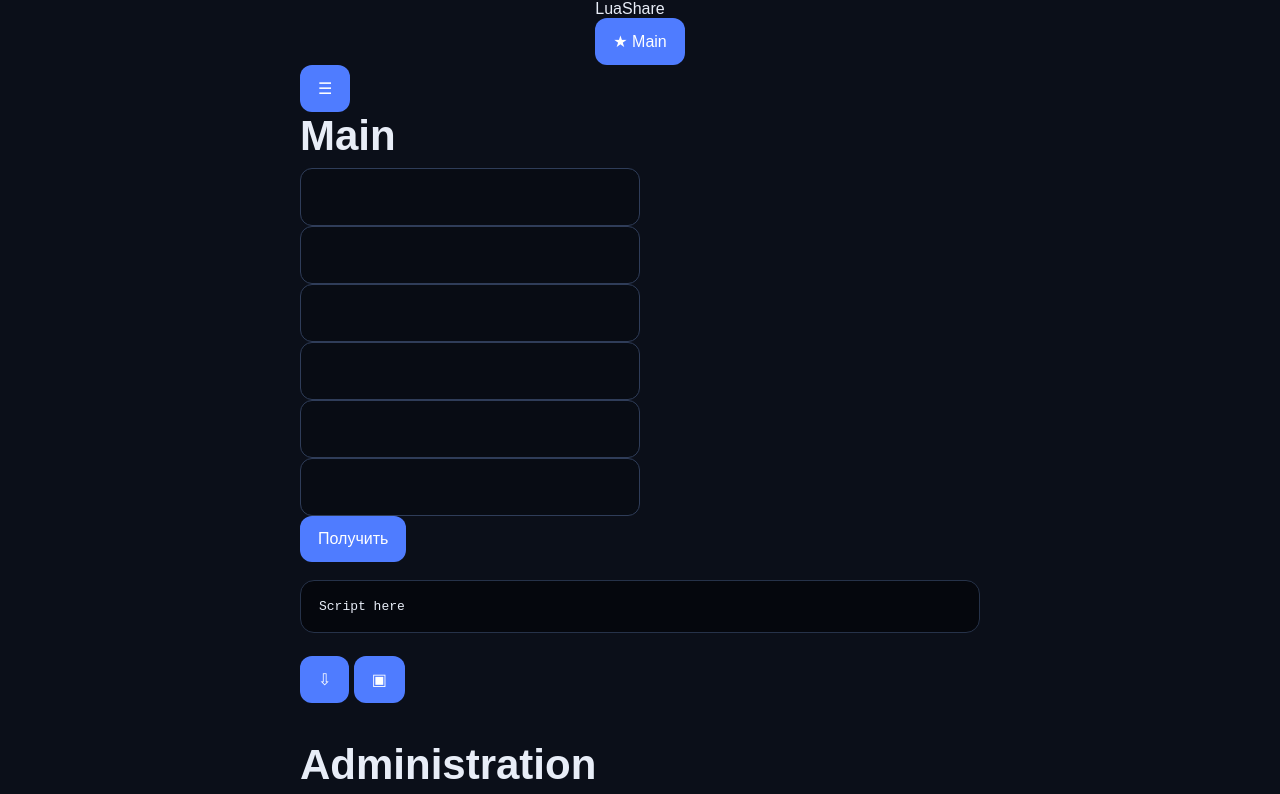
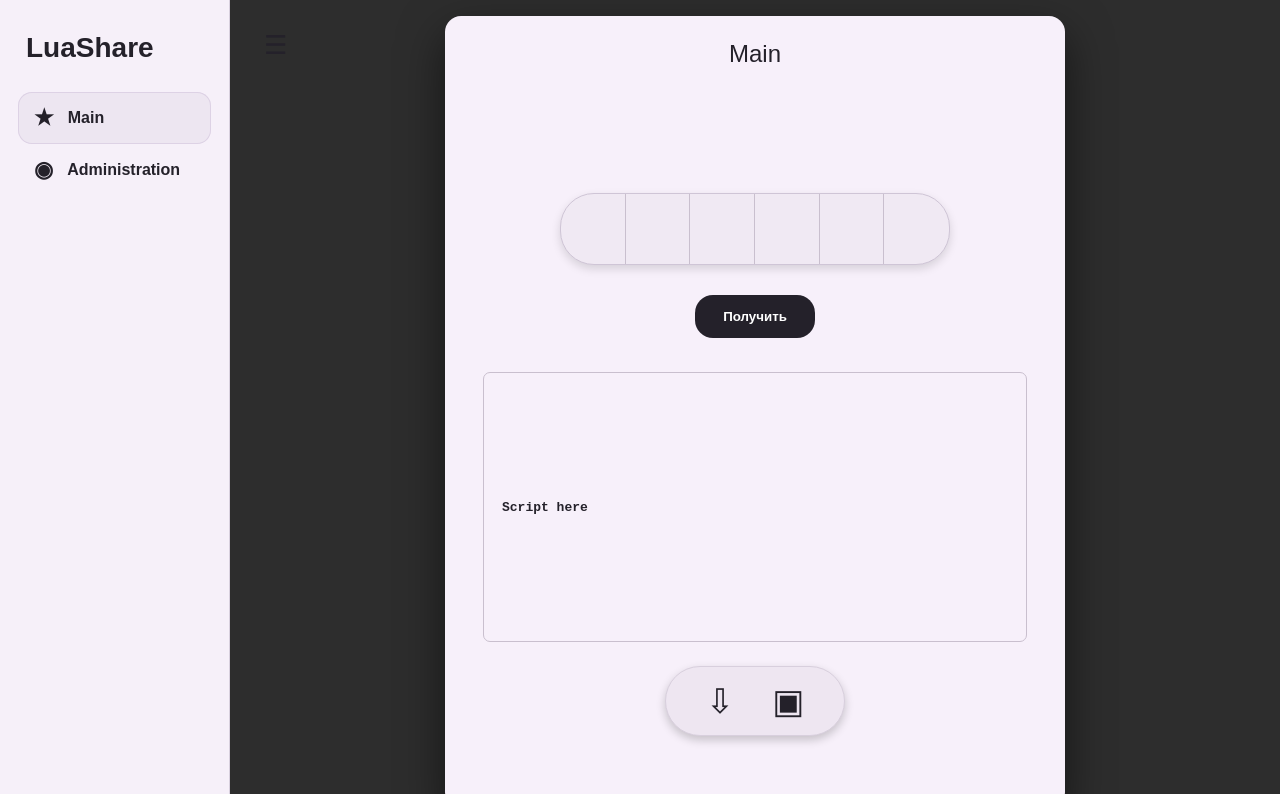
Before and after one commit to MACANHUB1/luashare, a plain HTML site: page index.html in a window 1280 px wide. Shown: the top 794 px of the page. Drawn offline with Linux system fonts and the light colour scheme.

Commit message:
Update style.css

```diff
--- a/style.css
+++ b/style.css
@@ -5,125 +5,239 @@
 body {
   margin: 0;
   min-height: 100vh;
+  background: #2d2d2d;
+  color: #24212a;
   font-family: Arial, sans-serif;
-  background: #0b0f19;
-  color: #e8edf7;
-  display: grid;
-  place-items: center;
+  overflow-x: hidden;
 }
 
-main {
-  width: min(680px, 92vw);
+.side {
+  position: fixed;
+  inset: 0 auto 0 0;
+  width: 230px;
+  background: #f6f0f9;
+  border-right: 1px solid #d8d0de;
+  padding: 18px;
+  z-index: 5;
+  transition: transform .25s ease;
 }
 
-.card {
-  background: #121827;
-  border: 1px solid #263249;
-  border-radius: 18px;
-  padding: 28px;
-  box-shadow: 0 20px 60px #0008;
+.brand {
+  font-size: 28px;
+  font-weight: 800;
+  margin: 14px 8px 28px;
+  color: #24212a;
+}
+
+.nav {
+  width: 100%;
+  height: 52px;
+  border: 0;
+  background: transparent;
+  border-radius: 14px;
+  color: #24212a;
+  font-size: 16px;
+  font-weight: 700;
+  display: flex;
+  align-items: center;
+  gap: 14px;
+  padding: 0 16px;
+  cursor: pointer;
+}
+
+.nav.active {
+  background: #ede6f1;
+  box-shadow: inset 0 0 0 1px #ddd2e5;
+}
+
+.nav span {
+  font-size: 22px;
+}
+
+.app {
+  min-height: 100vh;
+  margin-left: 230px;
+  padding: 16px;
+  display: flex;
+  align-items: center;
+  justify-content: center;
+}
+
+.hamb {
+  position: fixed;
+  top: 28px;
+  left: 258px;
+  width: 34px;
+  height: 34px;
+  border: 0;
+  background: transparent;
+  font-size: 26px;
+  cursor: pointer;
+  z-index: 6;
+  color: #24212a;
+}
+
+.page {
+  display: none;
+  width: min(620px, 94vw);
+  min-height: 470px;
+  background: #f7f0fa;
+  border-radius: 16px;
+  padding: 24px 38px 32px;
+  box-shadow: 0 18px 45px #0008;
+  position: relative;
+}
+
+.page.active {
+  display: block;
 }
 
 h1 {
-  margin: 0 0 8px;
-  font-size: 42px;
+  margin: 0 0 42px;
+  text-align: center;
+  font-size: 24px;
+  font-weight: 500;
 }
 
-p {
-  margin: 0 0 22px;
-  color: #aab5c9;
+.codeInput {
+  width: min(390px, 100%);
+  height: 72px;
+  margin: 125px auto 30px;
+  display: grid;
+  grid-template-columns: repeat(6, 1fr);
+  overflow: hidden;
+  border-radius: 34px;
+  border: 1px solid #cfc5d6;
+  background: #f0e9f3;
+  box-shadow: 0 4px 10px #0002;
 }
 
-.row {
-  display: flex;
-  gap: 10px;
+.codeInput input {
+  width: 100%;
+  border: 0;
+  border-right: 1px solid #c9bfce;
+  background: transparent;
+  color: #24212a;
+  font-size: 24px;
+  text-align: center;
+  outline: none;
 }
 
-input, textarea, button {
-  font: inherit;
-  border-radius: 12px;
-  border: 1px solid #2f3d59;
+.codeInput input:last-child {
+  border-right: 0;
 }
 
-input {
-  flex: 1;
-  padding: 14px;
-  background: #080c14;
+.primary {
+  display: block;
+  margin: 0 auto 34px;
+  border: 0;
+  border-radius: 18px;
+  padding: 14px 28px;
+  background: #24212a;
   color: #fff;
-  font-size: 24px;
-  letter-spacing: 8px;
-  text-align: center;
+  cursor: pointer;
+  font-weight: 700;
 }
 
-button {
-  padding: 14px 18px;
-  background: #4f7cff;
-  color: #fff;
-  cursor: pointer;
-  border: 0;
-}
-
-button:hover {
-  filter: brightness(1.1);
-}
-
-#msg {
-  min-height: 24px;
-  margin-top: 14px;
-  color: #ffcf5a;
+.scriptBox {
+  min-height: 270px;
+  border: 1px solid #c9bfce;
+  border-radius: 7px;
+  display: grid;
+  place-items: center;
+  background: #f7f0fa;
 }
 
 pre {
-  margin-top: 18px;
+  margin: 0;
+  width: 100%;
+  max-height: 250px;
+  overflow: auto;
   padding: 18px;
-  background: #05070d;
-  border: 1px solid #263249;
-  border-radius: 14px;
-  overflow: auto;
   white-space: pre-wrap;
+  text-align: left;
 }
 
-#copy {
-  margin-top: 10px;
+code {
+  color: #24212a;
+  font-weight: 700;
 }
 
-#menu {
-  position: fixed;
-  top: 18px;
-  right: 18px;
-  width: 52px;
-  height: 52px;
-  border-radius: 50%;
-  font-size: 24px;
+.actions {
+  width: max-content;
+  min-width: 180px;
+  height: 70px;
+  margin: 24px auto 0;
+  padding: 0 18px;
+  border-radius: 36px;
+  background: #eee6f1;
+  border: 1px solid #d8cfdd;
+  box-shadow: 0 4px 10px #0003;
+  display: flex;
+  align-items: center;
+  justify-content: center;
+  gap: 26px;
 }
 
-#admin {
-  position: fixed;
-  top: 0;
-  right: 0;
-  width: min(420px, 92vw);
-  height: 100vh;
-  background: #101725;
-  border-left: 1px solid #263249;
-  padding: 24px;
-  box-shadow: -20px 0 60px #0008;
+.actions.wide {
+  min-width: 330px;
 }
 
-#admin h2 {
-  margin-top: 0;
+.actions button {
+  border: 0;
+  background: transparent;
+  font-size: 34px;
+  line-height: 1;
+  color: #24212a;
+  cursor: pointer;
 }
 
 textarea {
   width: 100%;
-  height: 55vh;
-  resize: vertical;
-  padding: 14px;
-  background: #080c14;
-  color: #fff;
+  height: 270px;
+  margin-top: 28px;
+  resize: none;
+  border: 1px solid #c9bfce;
+  border-radius: 7px;
+  background: #f7f0fa;
+  color: #24212a;
+  padding: 18px;
+  font: 700 14px Arial, sans-serif;
+  text-align: center;
+  outline: none;
 }
 
-#newcode {
-  margin-top: 14px;
-  font-size: 22px;
-  color: #8dffb2;
+textarea::placeholder {
+  color: #24212a;
 }
+
+.msg {
+  margin-top: 18px;
+  min-height: 22px;
+  text-align: center;
+  color: #7a526d;
+  font-weight: 700;
+}
+
+@media (max-width: 760px) {
+  .side {
+    transform: translateX(-100%);
+  }
+
+  .side.open {
+    transform: translateX(0);
+  }
+
+  .app {
+    margin-left: 0;
+  }
+
+  .hamb {
+    left: 28px;
+  }
+
+  .page {
+    min-height: 470px;
+    padding: 22px;
+  }
+}
```
